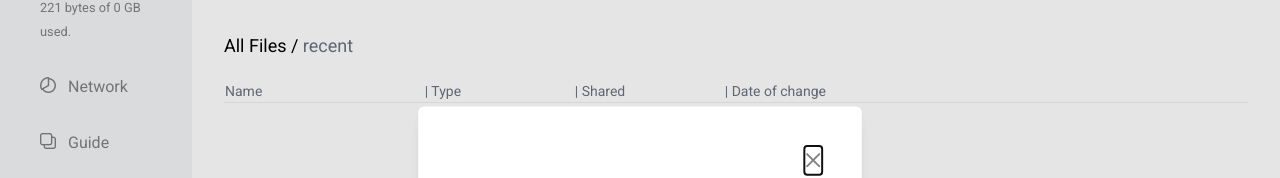
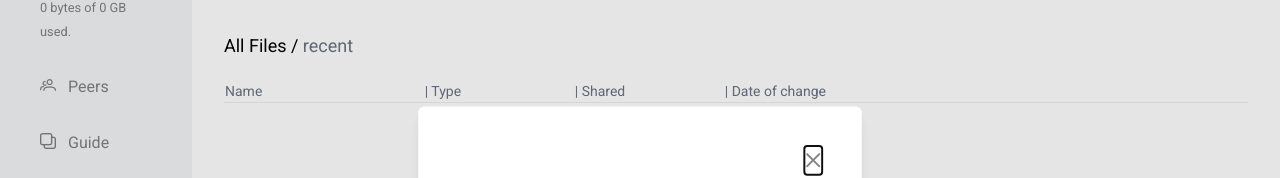
Before and after one commit to imrany/File-share, a Vue app in the folder client/: page / in a window 1280 px wide. Shown: the part 145-323 px from the top of the page. Built offline with nearby package versions, Linux system fonts and the light colour scheme.

Commit message:
enable to connect to socket

```diff
--- a/client/src/components/ConnectionManager.vue
+++ b/client/src/components/ConnectionManager.vue
@@ -3,6 +3,7 @@
 
 function connect() {
   socket.connect();
+  console.log(socket)
 }
 function disconnect() {
   socket.disconnect();
--- a/client/src/socket.ts
+++ b/client/src/socket.ts
@@ -9,15 +9,15 @@
 
 // "undefined" means the URL will be computed from the `window.location` object
 // const URL = process.env.NODE_ENV === "production" ? undefined : "http://localhost:3000";
-const URL=`https://localhost:8000`
+const URL=`http://localhost:8000`
 
 export const socket = io(URL);
 
-socket.on("connect", () => {
+socket.on("connection", () => {
   state.connected = true;
 });
 
-socket.on("disconnect", () => {
+socket.on("disconnection", () => {
   state.connected = false;
 });
 
--- a/client/src/views/LayoutView.vue
+++ b/client/src/views/LayoutView.vue
@@ -86,12 +86,12 @@
 
             <RouterLink to="/network" class="px-6 my-2 py-2 rounded-[8px] hover:bg-black hover:text-white">
               <div class="text-black hover:text-white" v-if="route.fullPath==='/network'">
-                <i class="icon pi pi-chart-pie mr-3"></i>
-                <span>Network</span>
+                <i class="icon pi pi-users mr-3"></i>
+                <span>Peers</span>
               </div>
               <div v-else>
-                <i class="icon pi pi-chart-pie mr-3"></i>
-                <span>Network</span>
+                <i class="icon pi pi-users mr-3"></i>
+                <span>Peers</span>
               </div>
             </RouterLink>
 
```
Also changed, not shown: 1 other file (tests, documents, lock files or other folders).
